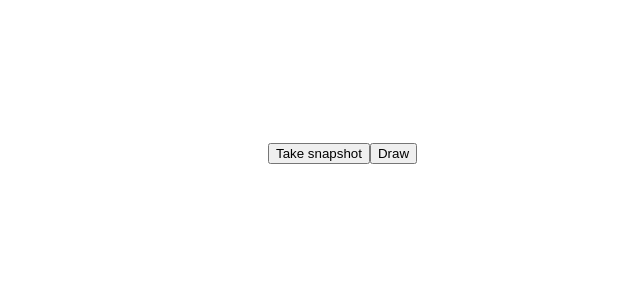
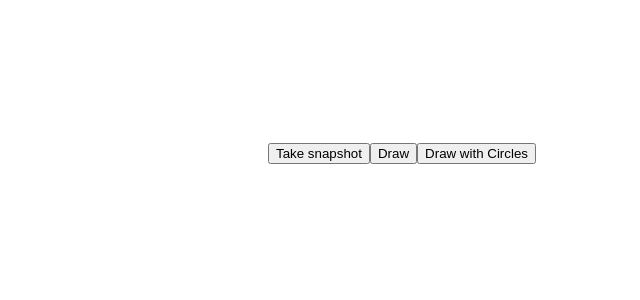
Before and after one commit to kraft-aka/photo-app, a Next.js app: page / in a window 1280 px wide. Shown: the top 300 px of the page, without its empty margins (640-1280 px from the left). Built offline with nearby package versions, Linux system fonts and the light colour scheme; no server answers.

Commit message:
add drawWith method to draw with strokes

```diff
--- a/app/page.tsx
+++ b/app/page.tsx
@@ -77,6 +77,46 @@ export default function Page() {
     }
   }
 
+  function drawWithCircles() {
+    try {
+      if (
+        canvasOutcome.current.width !== canvas.current.width &&
+        canvasOutcome.current.heigth !== canvas.current.height
+      ) {
+        canvasOutcome.current.width = canvas.current.width;
+        canvasOutcome.current.height = canvas.current.height;
+      }
+      const contextFromSnapshot = canvas.current.getContext('2d', {
+        willReadFrequently: true,
+      });
+      const context = canvasOutcome.current.getContext('2d');
+
+      const pickColor = (x: number, y: number) => {
+        let imgData = contextFromSnapshot.getImageData(x, y, 1, 1);
+        const [r, g, b, a] = imgData.data;
+        return `rgb(${r} ${g} ${b})`;
+      };
+
+      for (let i = 0; i < 10000; ++i) {
+        const x = Math.random() * canvas.current.width;
+        const y = Math.random() * canvas.current.height;
+        context.beginPath();
+        const color = pickColor(x, y);
+
+        const w = Math.random() * 100;
+        const h = Math.random() * 5;
+        context.lineWidth = Math.random();
+
+        context.fillStyle = color;
+        context.roundRect(x, y, w, h, [1, 1, 1, 1]);
+        context.stroke()
+        context.fill();
+      }
+    } catch (err) {
+      console.log(err);
+    }
+  }
+
   return (
     <main className="flex min-h-screen flex-col p-6">
       <video playsInline autoPlay ref={videoElem}></video>
@@ -84,6 +124,7 @@ export default function Page() {
       <canvas id="canvas-outcome" ref={canvasOutcome}></canvas>
       <button onClick={activateCanvas}>Take snapshot</button>
       <button onClick={draw}>Draw</button>
+      <button onClick={drawWithCircles}>Draw with Circles</button>
     </main>
   );
 }
```
